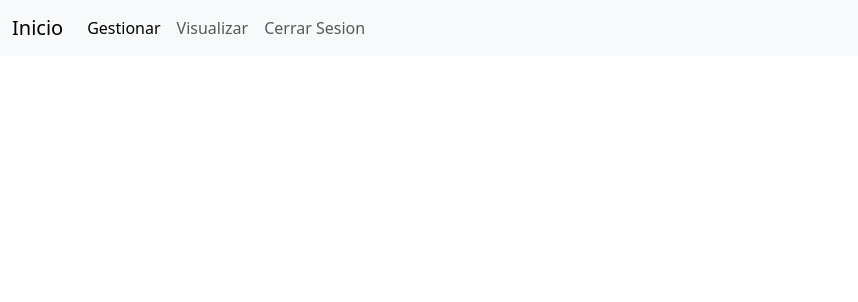
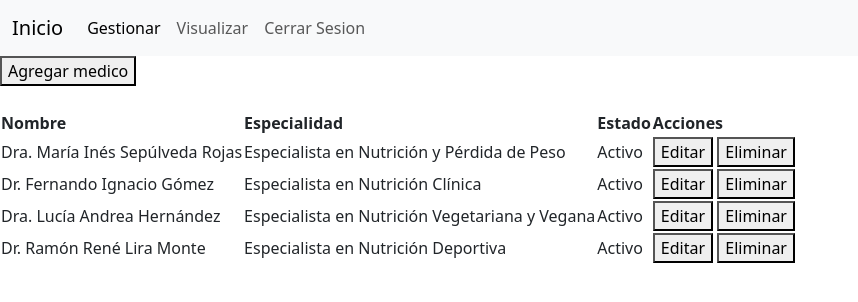
Before and after one commit to jagongora-ai/NutriVida, a plain HTML site: page html/GestionAdministrativo.html in a window 1280 px wide. Shown: the whole page, without its empty margins (0-858 px from the left). Drawn offline with nearby package versions, Linux system fonts and the light colour scheme.

Commit message:
se construlle una tabla con todos los medicos

```diff
--- a/html/GestionAdministrativo.html
+++ b/html/GestionAdministrativo.html
@@ -28,13 +28,27 @@
             </div>
         </div>
     </nav>
+    <button> Agregar medico </button>
+    <br><br>
+    <table>
+        <thead>
+            <tr>
+                <th>Nombre</th>
+                <th>Especialidad</th>
+                <th>Estado</th>
+                <th>Acciones</th>
+            </tr>
+        </thead>
+        <tbody id="listaMedicos"></tbody>
+    </table>
+
 
     <script src="https://cdn.jsdelivr.net/npm/bootstrap@5.3.8/dist/js/bootstrap.bundle.min.js"
         integrity="sha384-FKyoEForCGlyvwx9Hj09JcYn3nv7wiPVlz7YYwJrWVcXK/BmnVDxM+D2scQbITxI"
         crossorigin="anonymous"></script>
 
 
-    <script src="../javaScript/datosProfesionales.js"></script>
+    <script src="../javaScript/FichaProfesional.js"></script>
     <script src="../javaScript/GestionarMedicos.js"></script>
 </body>
 
```
